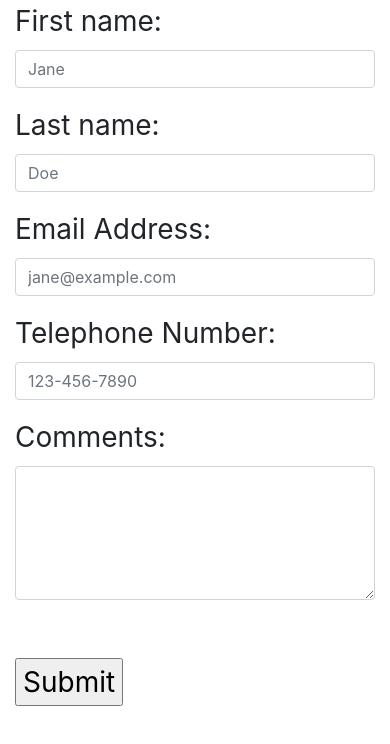
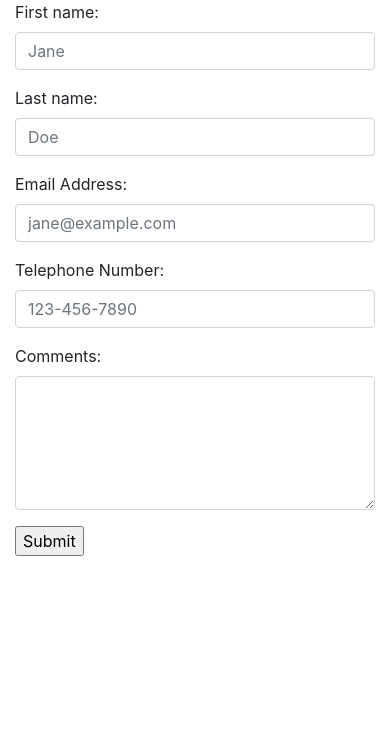
Before and after one commit to rogerd330/frontend-steakhouse, a plain HTML site: page contact.html in a window 390 px wide. Drawn offline with nearby package versions, Linux system fonts and the light colour scheme.

Commit message:
Add a responsive contact form.

```diff
--- a/contact.html
+++ b/contact.html
@@ -1,22 +1,8 @@
 <html>
 	<head>
 		<title>Contact Us</title>
-		<meta name="viewport" content="width=device-width, initial-scale=1, shrink-to-fit=no">
-
 		<link rel="stylesheet" href="https://stackpath.bootstrapcdn.com/bootstrap/4.5.0/css/bootstrap.min.css" integrity="sha384-9aIt2nRpC12Uk9gS9baDl411NQApFmC26EwAOH8WgZl5MYYxFfc+NcPb1dKGj7Sk" crossorigin="anonymous">
-
-		<style>
-			body {
-				font-size: 52px;
-			}
-
-			@media screen and (max-width: 460px) {
-				body {
-					font-size: 28px;
-				}
-			}
-
-		</style>
+		<meta name="viewport" content="width=device-width, initial-scale=1.0, shrink-to-fit=no">
 
 	</head>
 	<body>
@@ -44,6 +30,7 @@
 						<label for="email">Email Address:</label>
 						<input class="form-control" type="email" id="email" name="email" required placeholder="jane@example.com">
 					</div>
+
 				</div>
 				<div class="col-sm-6">
 					<div class="form-group">
@@ -59,7 +46,6 @@
 						<textarea class="form-control" name="comments" id="comments" cols="40" rows="5"></textarea>
 					</div>
 
-				<br>
 					<input type="submit" value="Submit">
 				</div>
 			</div>
```
Lines whose indentation alone changed are shown as unchanged.
